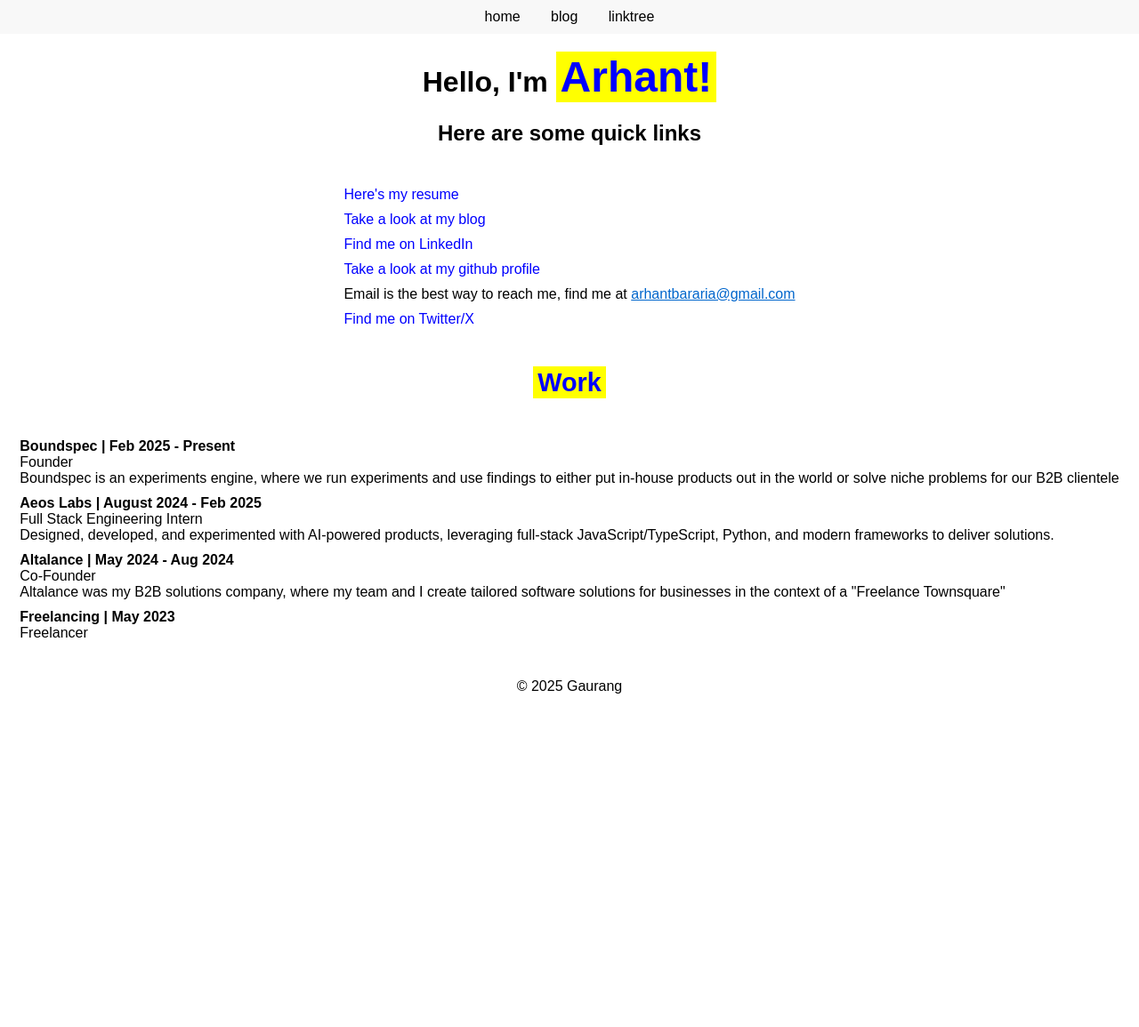
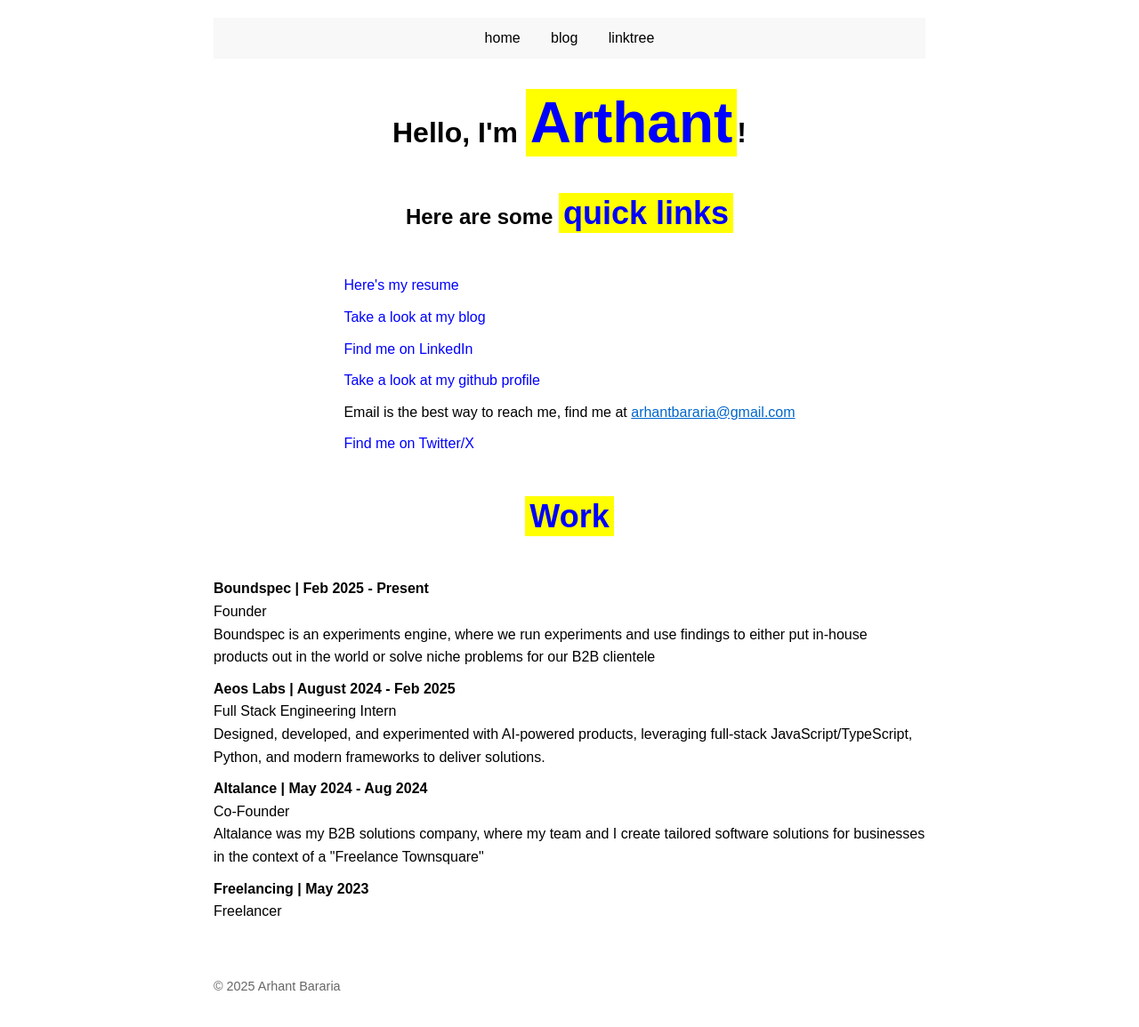
Before and after one commit to arhantbararia/arhantbararia.github.io, a Jekyll site: the page built from index.html, in a window 1280 px wide. Shown: the whole page at 89% size. Built offline with Jekyll 4.4.1, drawn with Linux system fonts in a browser that asks for light colours; before the commit the page ends 900 px from its top, so only the background shows below that.

Commit message:
visual changes

```diff
--- a/_includes/footer.html
+++ b/_includes/footer.html
@@ -1,3 +1,3 @@
 <footer>
-    <p>&copy; {{ site.time | date: '%Y' }} Gaurang</p>
+    <p>&copy; {{ site.time | date: '%Y' }} Arhant Bararia</p>
 </footer>
--- a/_layouts/default.html
+++ b/_layouts/default.html
@@ -6,8 +6,14 @@
     <link rel="stylesheet" href="{{ '/assets/css/style.css' | relative_url }}">
 </head>
 <body>
-    {% include header.html %}
-    {{ content }}
+    <nav>
+        <a href="/">home</a>
+        <a href="/blog/">blog</a>
+        <a href="#">linktree</a>
+    </nav>
+    <div class="content-section">
+        {{ content }}
+    </div>
     {% include footer.html %}
 </body>
 </html>
--- a/_layouts/home.html
+++ b/_layouts/home.html
@@ -1,8 +1,11 @@
 ---
 layout: default
 ---
-<h1>Hello, I'm <span class="highlight">Arhant!</span></h1>
-<h2>Here are some quick links</h2>
+<div class="content-section">
+    <h1>Hello, I'm <span class="highlight">Arthant</span>!</h1>
+</div>
+<div class="content-section">
+    <h2>Here are some <span class="highlight">quick links</span></h2>
     <ul>
         <li><a href="#">Here's my resume</a></li>
         <li><a href="/blog/">Take a look at my blog</a></li>
@@ -11,6 +14,8 @@ layout: default
         <li>Email is the best way to reach me, find me at <span class="email">arhantbararia@gmail.com</span></li>
         <li><a href="https://x.com/arhant_bararia">Find me on Twitter/X</a></li>
     </ul>
+</div>
+<div class="content-section">
     <h2><span class="highlight">Work</span></h2>
     <ul>
         <li><strong>Boundspec | Feb 2025 - Present</strong><br>Founder<br>Boundspec is an experiments engine, where we run experiments and use findings to either put in-house products out in the world or solve niche problems for our B2B clientele</li>
@@ -18,3 +23,4 @@ layout: default
         <li><strong>Altalance | May 2024 - Aug 2024</strong><br>Co-Founder<br>Altalance was my B2B solutions company, where my team and I create tailored software solutions for businesses in the context of a "Freelance Townsquare"</li>
         <li><strong>Freelancing | May 2023</strong><br>Freelancer</li>
     </ul>
+</div>
--- a/assets/css/style.css
+++ b/assets/css/style.css
@@ -1,12 +1,15 @@
 body {
     font-family: Arial, sans-serif;
-    text-align: center;
-    margin: 0;
-    padding: 0;
+    margin: 0 auto;
+    padding: 20px;
+    max-width: 800px; /* Limits width for better readability */
+    line-height: 1.6;
 }
 nav {
     background-color: #f8f8f8;
-    padding: 10px;
+    padding: 10px 0;
+    margin-bottom: 20px;
+    text-align: center;
 }
 nav a {
     margin: 0 15px;
@@ -34,19 +37,25 @@ nav a:hover:after {
     display: inline;
 }
 h1 .highlight {
-    font-size: 1.5em;
+    font-size: 2em; /* Larger for emphasis */
 }
 h2 .highlight {
-    font-size: 1.2em;
+    font-size: 1.5em; /* Consistent with h1 scaling */
+}
+.content-section {
+    margin: 20px 0;
+    text-align: center;
 }
 ul {
     list-style-type: none;
     padding: 0;
     text-align: left;
     display: inline-block;
+    margin: 10px 0;
 }
 ul li {
     margin: 10px 0;
+    text-align: left;
 }
 ul li a {
     color: blue;
@@ -61,6 +70,10 @@ ul li a:hover {
 }
 .post-content {
     text-align: left;
-    max-width: 800px;
-    margin: 0 auto;
+    margin: 20px 0;
 }
+footer {
+    margin-top: 40px;
+    font-size: 0.9em;
+    color: #666;
+}
```
Lines whose indentation alone changed are shown as unchanged.
